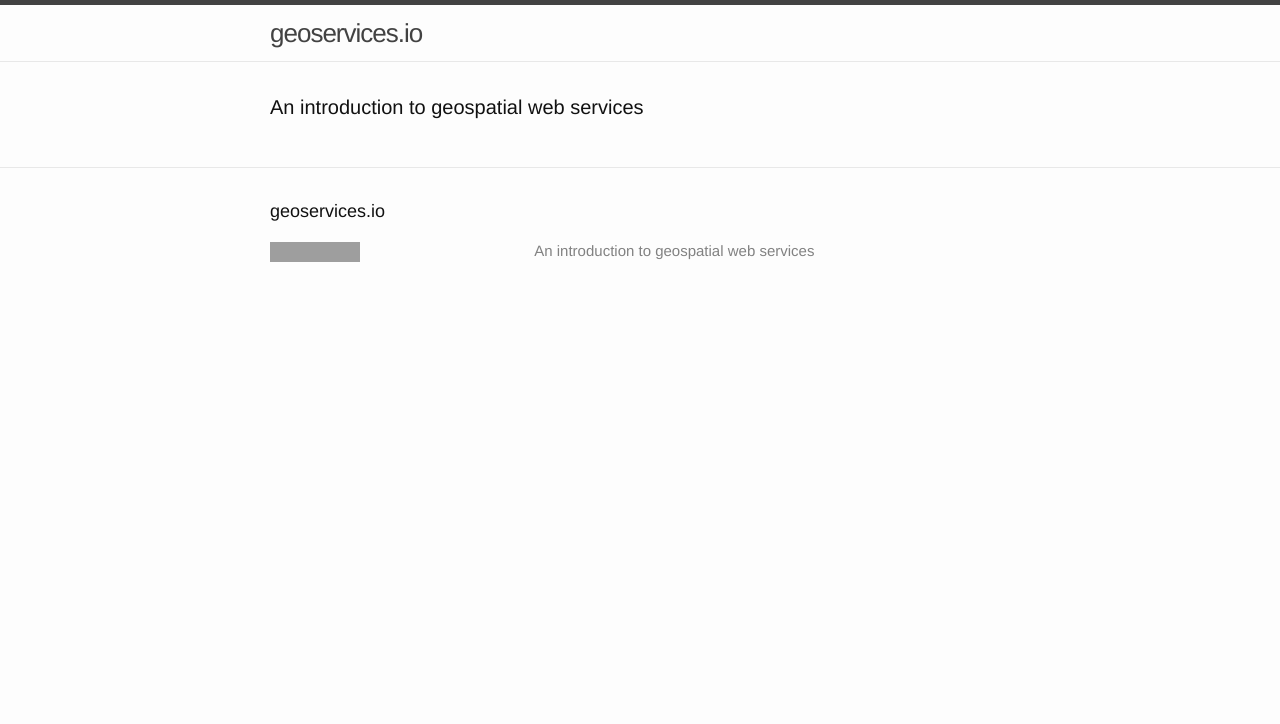
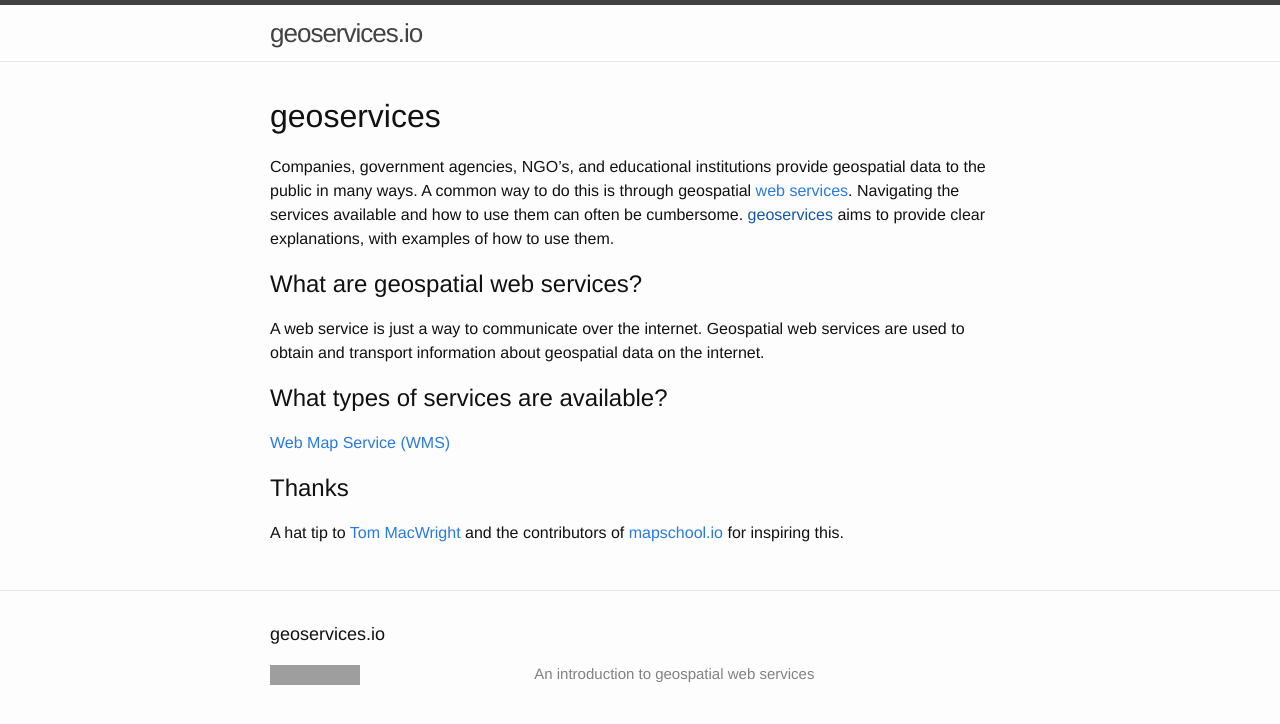
Before and after one commit to mejackreed/geowebservices, a Jekyll site: the page built from index.md, in a window 1280 px wide. Shown: the top 724 px of the page. Built offline with Jekyll 4.4.1, drawn with Linux system fonts in a browser that asks for light colours; grey boxes are pictures that could not be loaded.

Commit message:
base layout and wms added

```diff
--- a/_config.yml
+++ b/_config.yml
@@ -7,7 +7,7 @@
 
 # Site settings
 title: geoservices.io
-description: > # this means to ignore newlines until "baseurl:"
+description: >
   An introduction to geospatial web services
 baseurl: "" # the subpath of your site, e.g. /blog
 url: "http://geoservices.io" # the base hostname & protocol for your site
--- a/_includes/header.html
+++ b/_includes/header.html
@@ -4,24 +4,6 @@
 
     <a class="site-title" href="{{ site.baseurl }}/">{{ site.title }}</a>
 
-    <nav class="site-nav">
-      <a href="#" class="menu-icon">
-        <svg viewBox="0 0 18 15">
-          <path fill="#424242" d="M18,1.484c0,0.82-0.665,1.484-1.484,1.484H1.484C0.665,2.969,0,2.304,0,1.484l0,0C0,0.665,0.665,0,1.484,0 h15.031C17.335,0,18,0.665,18,1.484L18,1.484z"/>
-          <path fill="#424242" d="M18,7.516C18,8.335,17.335,9,16.516,9H1.484C0.665,9,0,8.335,0,7.516l0,0c0-0.82,0.665-1.484,1.484-1.484 h15.031C17.335,6.031,18,6.696,18,7.516L18,7.516z"/>
-          <path fill="#424242" d="M18,13.516C18,14.335,17.335,15,16.516,15H1.484C0.665,15,0,14.335,0,13.516l0,0 c0-0.82,0.665-1.484,1.484-1.484h15.031C17.335,12.031,18,12.696,18,13.516L18,13.516z"/>
-        </svg>
-      </a>
-
-      <div class="trigger">
-        {% for my_page in site.pages %}
-          {% if my_page.title %}
-          <a class="page-link" href="{{ my_page.url | prepend: site.baseurl }}">{{ my_page.title }}</a>
-          {% endif %}
-        {% endfor %}
-      </div>
-    </nav>
-
   </div>
 
 </header>
--- a/index.html
+++ /dev/null
@@ -1,9 +0,0 @@
----
-layout: default
----
-
-<div class="home">
-
-  <h1 class="page-heading">An introduction to geospatial web services</h1>
-
-</div>
--- /dev/null
+++ b/index.md
@@ -0,0 +1,22 @@
+---
+layout: default
+---
+
+# geoservices
+
+Companies, government agencies, NGO's, and educational institutions provide geospatial data to the public in many ways. A common way to do this is through geospatial [web services](https://en.wikipedia.org/wiki/Web_service). Navigating the services available and how to use them can often be cumbersome. [geoservices]({{site.baseurl}}) aims to provide clear explanations, with examples of how to use them.
+
+## What are geospatial web services?
+
+A web service is just a way to communicate over the internet. Geospatial web services are used to obtain and transport information about geospatial data on the internet.
+
+## What types of services are available?
+
+{% for my_page in site.pages %}
+  {% if my_page.title %}
+  <a class="page-link" href="{{ my_page.url | prepend: site.baseurl }}">{{ my_page.title }}</a>
+  {% endif %}
+{% endfor %}
+
+## Thanks
+A hat tip to [Tom MacWright](http://www.macwright.org/) and the contributors of [mapschool.io](http://mapschool.io/) for inspiring this.
```
Also changed, not shown: _layouts/service.html (added, +19 -0 lines), web_map_service.md (added, +9 -0 lines).
